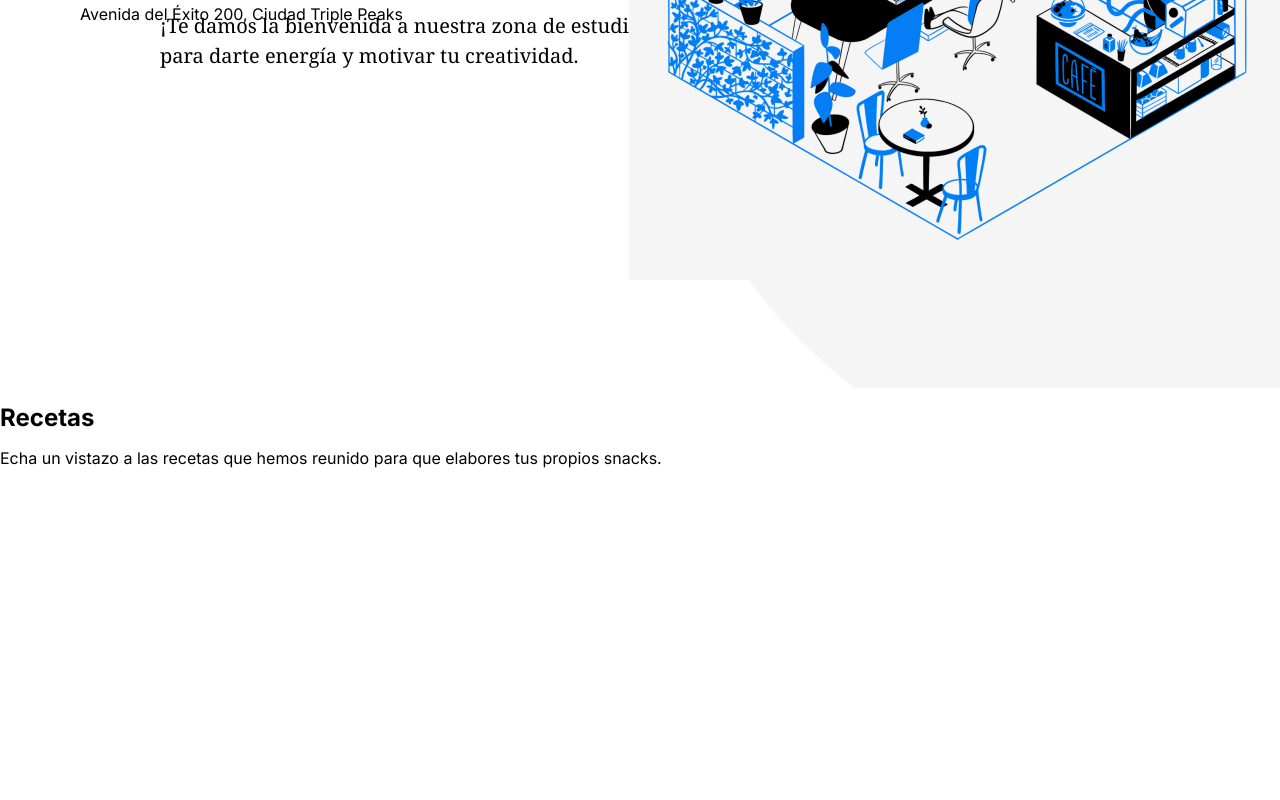
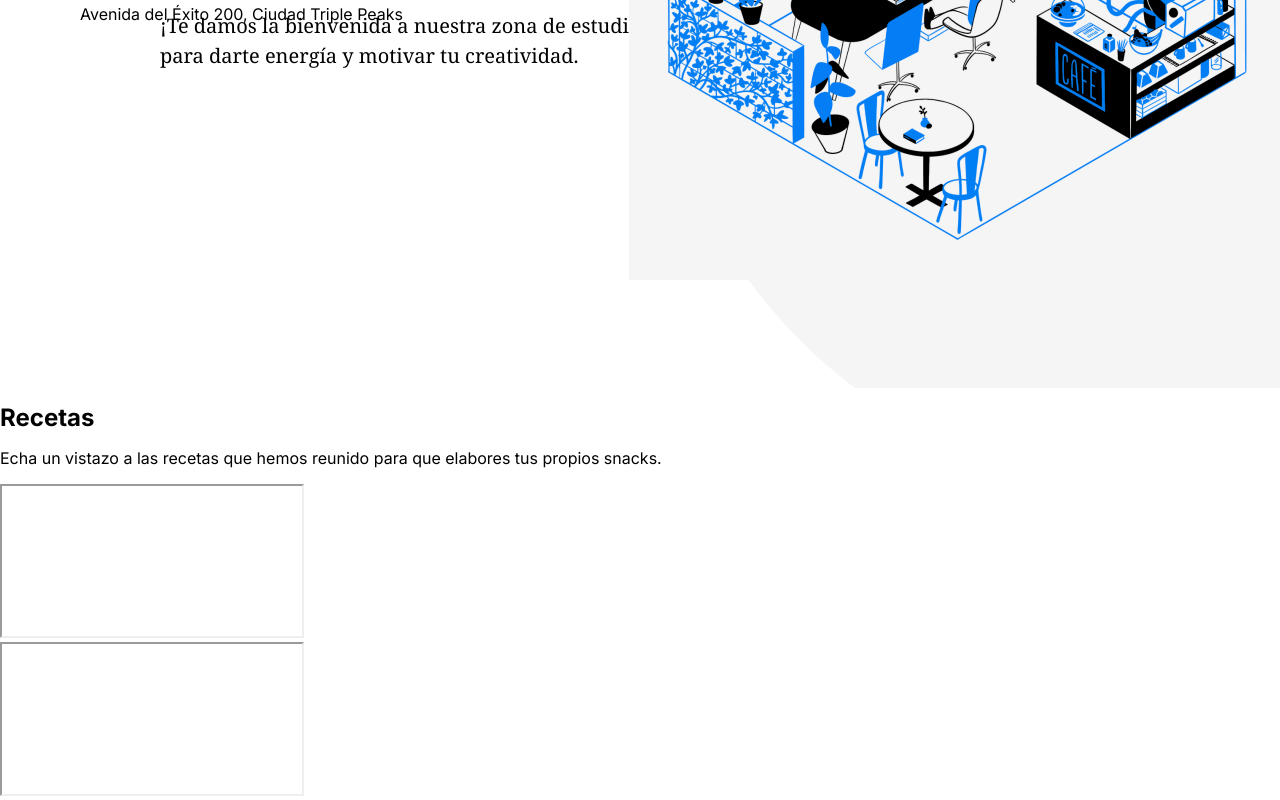
Before and after one commit to EleArLo/web_project_coffeeshop, a plain HTML site: page index.html in a window 1280 px wide. Shown: the part 412-1212 px from the top of the page. Before the commit the page ends 896 px from the top, so only its background shows below. Drawn offline with Linux system fonts and the light colour scheme.

Commit message:
iframe class added

```diff
--- a/index.html
+++ b/index.html
@@ -78,11 +78,11 @@
           </p>
           <div class="recipes__videos">
             <div class="recipes__video-item">
-              <div class="recipes__iframe"></div>
+              <iframe class="recipes__iframe"></iframe>
               <div class="recipes__video-caption"></div>
             </div>
             <div class="recipes__video-item">
-              <div class="recipes__iframe"></div>
+              <iframe class="recipes__iframe"></iframe>
               <div class="recipes__video-caption"></div>
             </div>
           </div>
```
